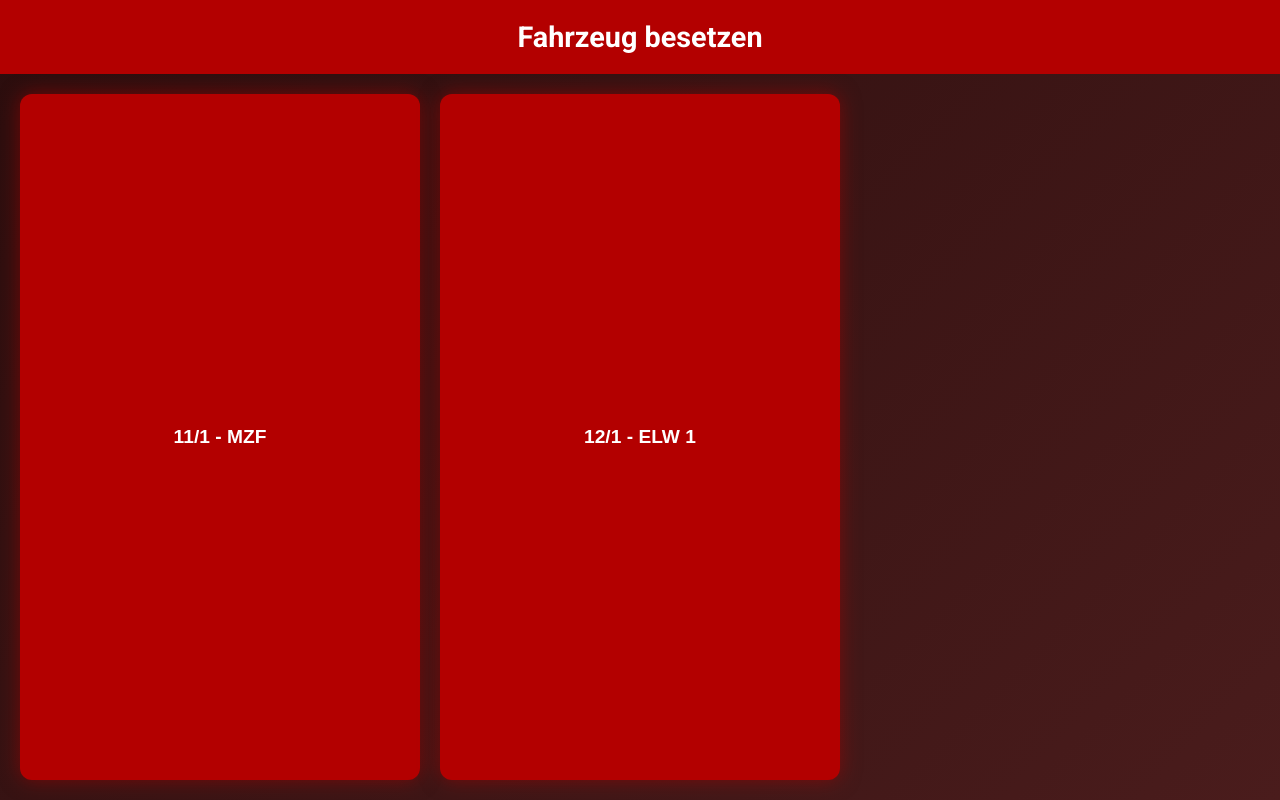
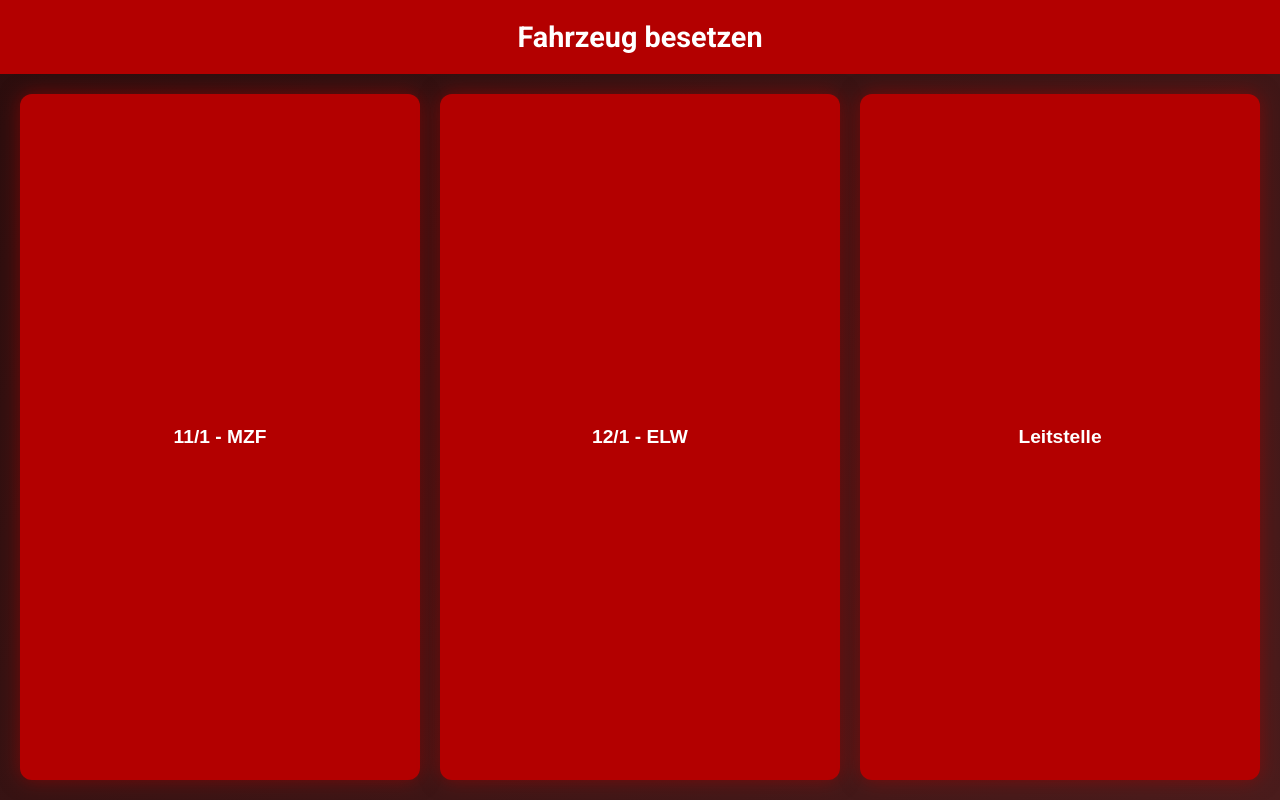
Before and after one commit to SvenDerEchte2/GSMR_Funk, a website: page FahrzeugAuswahlFFSB.html in a window 1280 px wide. Drawn offline with Linux system fonts and the light colour scheme.

Commit message:
Update FahrzeugAuswahlFFSB.html

```diff
--- a/FahrzeugAuswahlFFSB.html
+++ b/FahrzeugAuswahlFFSB.html
@@ -85,7 +85,10 @@
       11/1 - MZF
     </button>
     <button class="big-button" onclick="window.location.href='GerätAuswahl.html?fz=' + encodeURIComponent(this.innerText)">
-      12/1 - ELW 1
+      12/1 - ELW
+    </button>
+    <button class="big-button" onclick="window.location.href='GerätAuswahl.html?fz=' + encodeURIComponent(this.innerText)">
+      Leitstelle
     </button>
 </main>
 </body>
```
